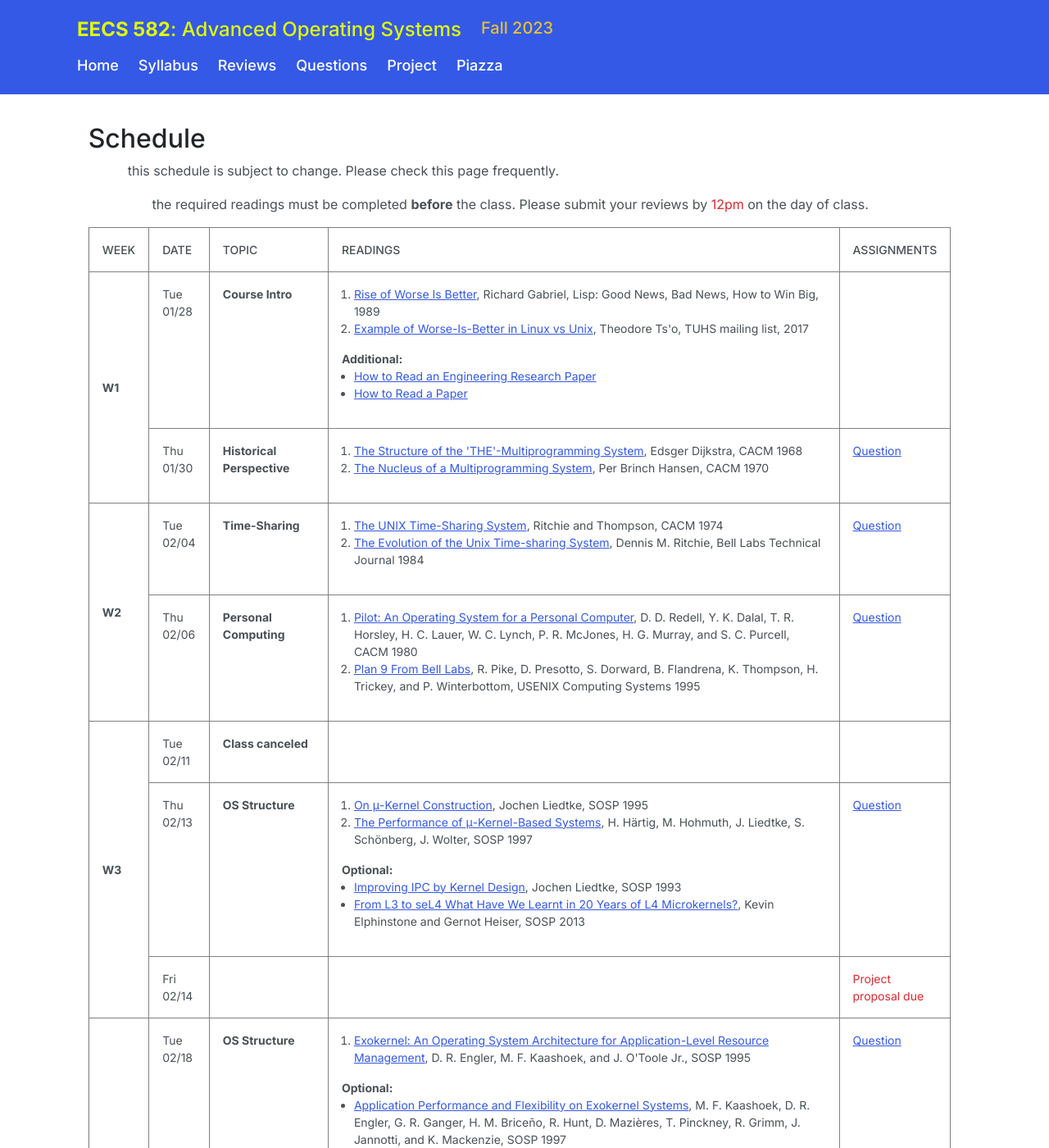
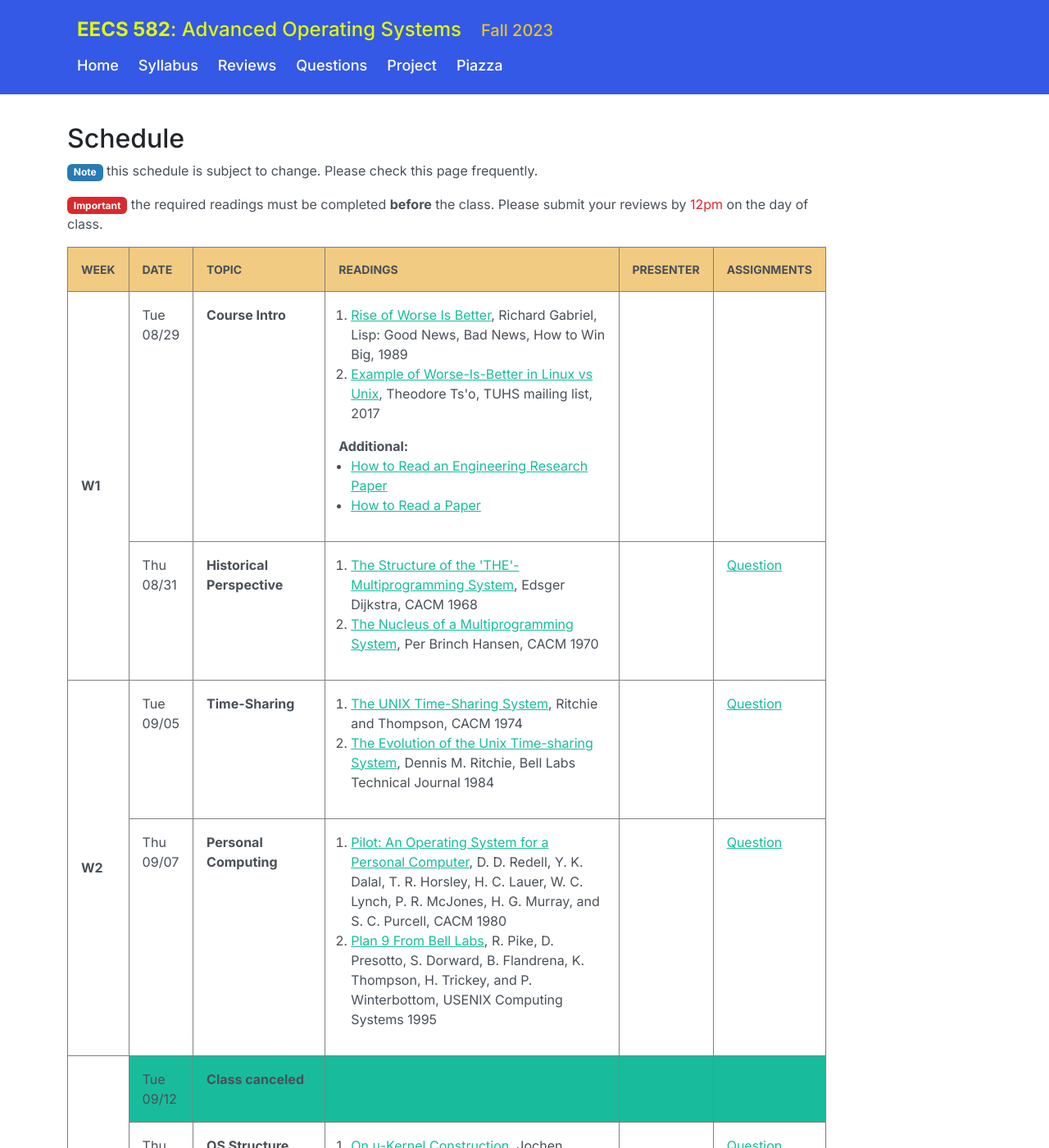
Before and after one commit to eecs582/eecs582.github.io, a Jekyll site: the page built from syllabus.html, in a window 1280 px wide and 1400 px high. Shown: the whole window at 82% size. Built offline with Jekyll 4.4.1, drawn with Linux system fonts in a browser that asks for light colours; some of the changed text lies outside the part shown.

Commit message:
update syllabus dates

```diff
--- a/_includes/banner.html
+++ b/_includes/banner.html
@@ -7,7 +7,7 @@
       <div class="collapse navbar-collapse flex-column" id="navbarMain">
         <div class="navbar-nav me-auto">
           <h4 class="navbar-text pb-0" style="color:#e0fa07;padding-left: var(--bs-navbar-nav-link-padding-x);"><span style="font-weight:bold;">EECS 582</span>: Advanced Operating Systems</h4>
-          <h5 class="navbar-text ps-4 pb-0 ps-2" style="color:#e6C134">Fall 2023</h5>
+          <h5 class="navbar-text ps-4 pb-0" style="color:#e6C134;padding-top:0.7rem;">Fall 2023</h5>
         </div>
         <ul class="navbar-nav me-auto">
           {% for item in site.navigation %}
--- a/_layouts/schedule.html
+++ b/_layouts/schedule.html
@@ -3,15 +3,11 @@
   {% include head.html %}
   <body>
     {% include banner.html %}
-    <div class="container-fluid">
+    <div class="container">
       <div class="row">
-        <div class="col-md-1">
-        </div>
         <div class="col-md-10 body-content">
           {{ content }}
           {% include footer.html %}
-        </div>
-        <div class="col-md-1">
         </div>
       </div>
     </div>
--- a/assets/css/site.css
+++ b/assets/css/site.css
@@ -74,7 +74,21 @@ body {
   padding-top: 130px;
   padding-bottom: 40px;
 }
-
+a {
+  color: #18bc9c;
+}
+.table {
+  font-size: 16px;
+}
+th {
+  font-weight: bold;
+}
+.table>thead>tr>td.info, .table>tbody>tr>td.info, .table>tfoot>tr>td.info, .table>thead>tr>th.info, .table>tbody>tr>th.info, .table>tfoot>tr>th.info, .table>thead>tr.info>td, .table>tbody>tr.info>td, .table>tfoot>tr.info>td, .table>thead>tr.info>th, .table>tbody>tr.info>th, .table>tfoot>tr.info>th {
+    background-color: #f1cb82;
+}
+.table>thead>tr>td.success, .table>tbody>tr>td.success, .table>tfoot>tr>td.success, .table>thead>tr>th.success, .table>tbody>tr>th.success, .table>tfoot>tr>th.success, .table>thead>tr.success>td, .table>tbody>tr.success>td, .table>tfoot>tr.success>td, .table>thead>tr.success>th, .table>tbody>tr.success>th, .table>tfoot>tr.success>th {
+    background-color: #18bc9c;
+}
 .policy dt {
   width: 100px;
   text-align: left;
--- a/syllabus.html
+++ b/syllabus.html
@@ -5,11 +5,11 @@ layout: schedule
 <h2>Schedule</h2>
 
 <p>
-<span class="badge btn-info">Note</span> this schedule is subject to change. Please check this page frequently.
+<span class="badge bg-info">Note</span> this schedule is subject to change. Please check this page frequently.
 </p>
 
 <p>
-<span class="badge btn-danger">Important</span> the required readings must be completed <b>before</b> the class. Please submit your reviews by <span class="text-danger">12pm</span> on the day of class.
+<span class="badge bg-danger">Important</span> the required readings must be completed <b>before</b> the class. Please submit your reviews by <span class="text-danger">12pm</span> on the day of class.
 </p>
 
 <table class="table table-bordered syllabus-table-striped table-hover" id="schedule-table">
@@ -18,14 +18,15 @@ layout: schedule
       <th style="width: 3%">Week</th>
       <th style="width: 7%">Date</th>
       <th style="width: 10%">Topic</th>
-      <th style="width: 70%">Readings</span></th>
+      <th style="width: 60%">Readings</span></th>
+      <th style="width: 10%">Presenter</th>
       <th style="width: 10%">Assignments</th>
     </tr>
   </thead>
   <tbody>
     <tr>
       <td rowspan="2" class="syllabus-week">W1</td>
-      <td>Tue 01/28</td>
+      <td>Tue 08/29</td>
       <td >Course Intro</td>
       <td>
         <ol>
@@ -39,10 +40,11 @@ layout: schedule
         </ul>
       </td>
       <td></td>
+      <td></td>
     </tr>
     <tr>
       <td style="display:none"></td>
-      <td>Thu 01/30</td>
+      <td>Thu 08/31</td>
       <td>Historical Perspective</td>
       <td>
         <ol>
@@ -50,11 +52,12 @@ layout: schedule
           <li><a href="readings/nucleus.pdf">The Nucleus of a Multiprogramming System</a>, Per Brinch Hansen, CACM 1970</li>
         </ol>
       </td>
+      <td></td>
       <td><a href="questions.html#week1-lec2">Question</a></td>
     </tr>
     <tr>
       <td rowspan="2" class="syllabus-week">W2</td>
-      <td>Tue 02/04</td>
+      <td>Tue 09/05</td>
       <td>Time-Sharing</td>
       <td>
         <ol>
@@ -62,11 +65,12 @@ layout: schedule
           <li><a href="readings/unix-evolution.pdf">The Evolution of the Unix Time-sharing System</a>, Dennis M. Ritchie, Bell Labs Technical Journal 1984</li>
         </ol>
       </td>
+      <td></td>
       <td><a href="questions.html#week2-lec1">Question</a></td>
     </tr>
     <tr>
       <td style="display:none"></td>
-      <td>Thu 02/06</td>
+      <td>Thu 09/07</td>
       <td>Personal Computing</td>
       <td>
         <ol>
@@ -74,18 +78,20 @@ layout: schedule
           <li><a href="readings/plan9.pdf">Plan 9 From Bell Labs</a>, R. Pike, D. Presotto, S. Dorward, B. Flandrena, K. Thompson, H. Trickey, and P. Winterbottom, USENIX Computing Systems 1995</li>
         </ol>
       </td>
+      <td></td>
       <td><a href="questions.html#week2-lec2">Question</a></td>
     </tr>
     <tr>
       <td rowspan="3" class="syllabus-week">W3</td>
-      <td class="success">Tue 02/11</td>
+      <td class="success">Tue 09/12</td>
       <td class="success">Class canceled</td>
+      <td class="success"></td>
       <td class="success"></td>
       <td class="success"></td>
     </tr>
     <tr>
       <td style="display:none"></td>
-      <td>Thu 02/13</td>
+      <td>Thu 09/14</td>
       <td>OS Structure</td>
       <td>
         <ol>
@@ -98,18 +104,20 @@ layout: schedule
           <li><a href="readings/l3-20years.pdf">From L3 to seL4 What Have We Learnt in 20 Years of L4 Microkernels?</a>, Kevin Elphinstone and Gernot Heiser, SOSP 2013</li>
         </ul>
       </td>
+      <td></td>
       <td><a href="questions.html#week3-lec2">Question</a></td>
     </tr>
     <tr>
       <td style="display:none"></td>
-      <td>Fri 02/14</td>
+      <td>Fri 09/15</td>
+      <td></td>
       <td></td>
       <td></td>
       <td><span class="text-danger">Project proposal due</span></td>
     </tr>
     <tr>
       <td rowspan="2" class="syllabus-week">W4</td>
-      <td>Tue 02/18</td>
+      <td>Tue 09/19</td>
       <td>OS Structure</td>
       <td>
         <ol>
@@ -120,11 +128,12 @@ layout: schedule
           <li><a href="readings/exokernel-app.pdf">Application Performance and Flexibility on Exokernel Systems</a>, M. F. Kaashoek, D. R. Engler, G. R. Ganger, H. M. Briceño, R. Hunt, D. Mazières, T. Pinckney, R. Grimm, J. Jannotti, and K. Mackenzie, SOSP 1997</li>
         </ul>
       </td>
+      <td></td>
       <td><a href="questions.html#week4-lec1">Question</a></td>
     </tr>
     <tr>
       <td style="display:none"></td>
-      <td>Thu 02/20</td>
+      <td>Thu 09/21</td>
       <td>OS Structure</td>
       <td>
         <ol>
@@ -136,18 +145,20 @@ layout: schedule
           <li><a href="readings/singularity-language.pdf">Language Support for Fast and Reliable Message-based Communication in Singularity OS</a>, M. Fähndrich, M. Aiken, C. Hawblitzel, O. Hodson, G. Hunt, J. R. Larus, and S. Levi, EuroSys 2006</li>
         </ul>
       </td>
+      <td></td>
       <td><a href="questions.html#week4-lec2">Question</a></td>
     </tr>
     <tr>
       <td rowspan="2" class="syllabus-week">W5</td>
-      <td class="success">Tue 02/25</td>
+      <td class="success">Tue 09/26</td>
       <td class="success">Class canceled</td>
+      <td class="success"></td>
       <td class="success"></td>
       <td class="success"></td>
     </tr>
     <tr>
       <td style="display:none"></td>
-      <td>Thu 02/27</td>
+      <td>Thu 09/28</td>
       <td>Virtual Memory</td>
       <td>
         <ol>
@@ -155,11 +166,12 @@ layout: schedule
           <li><a href="readings/mach-vm.pdf">Machine-Independent Virtual Memory Management for Paged Uniprocessor and Multiprocessor Architectures</a>, R. Rashid, A. Tevanian, M. Young, D. Golub, R. Baronn, D. Black, W. Bolosky, and J. Chew, ASPLOS 1987</li>
         </ol>
       </td>
+      <td></td>
       <td><a href="questions.html#week5-lec2">Question</a></td>
     </tr>
     <tr>
       <td rowspan="2" class="syllabus-week">W6</td>
-      <td>Tue 03/03</td>
+      <td>Tue 10/03</td>
       <td>Scheduling</td>
       <td>
         <ol>
@@ -172,11 +184,12 @@ layout: schedule
           <li><a href="readings/stride-scheduling.pdf">Stride Scheduling: Deterministic Proportional-Share Resource Management</a>, Carl A. Waldspurger and William E. Weihl, MIT Technical Report, 1995</li>
         </ul>
       </td>
+      <td></td>
       <td><a href="questions.html#week6-lec1">Question</a></td>
     </tr>
     <tr>
       <td style="display:none"></td>
-      <td>Thu 03/05</td>
+      <td>Thu 10/05</td>
       <td>Synchronization</td>
       <td>
         <ol>
@@ -189,11 +202,12 @@ layout: schedule
           <li><a href="readings/rcu.pdf">Read Copy Update</a>, P. E. McKenney, D. Sarma, A. Arcangeli, A. Kleen, O. Krieger, and R. Russell, OLS 2002</li>
         </ul>
       </td>
+      <td></td>
       <td><a href="questions.html#week6-lec2">Question</a></td>
     </tr>
     <tr>
       <td rowspan="2" class="syllabus-week">W7</td>
-      <td>Tue 03/10</td>
+      <td>Tue 10/10</td>
       <td>File System</td>
       <td>
         <ol>
@@ -201,11 +215,12 @@ layout: schedule
           <li><a href="readings/lfs.pdf">The Design and Implementation of a Log-Structured File System</a>, Mendel Rosenblum and John K. Ousterhout, SOSP 1991</li>
         </ol>
       </td>
+      <td></td>
       <td><a href="questions.html#week7-lec1">Question</a></td>
     </tr>
     <tr>
       <td style="display:none"></td>
-      <td>Thu 03/12</td>
+      <td>Thu 10/12</td>
       <td>File System</td>
       <td>
         <ol>
@@ -217,32 +232,36 @@ layout: schedule
           <li><a href="readings/rio-vista.pdf">Free Transactions with Rio Vista</a>, David E. Lowell and Peter M. Chen, SOSP 1997</li>
         </ul>
       </td>
+      <td></td>
       <td><a href="questions.html#week7-lec2">Question</a></td>
     </tr>
-    <tr class="success">
+    <tr>
       <td rowspan="2" class="syllabus-week">W8</td>
-      <td>Tue 03/17</td>
-      <td>Spring Break</td>
+      <td class="success">Tue 10/17</td>
+      <td class="success">Fall Break</td>
+      <td class="success"></td>
+      <td class="success"></td>
+      <td class="success"></td>
+    </tr>
+    <tr>
+      <td style="display:none"></td>
+      <td>Thu 10/19</td>
       <td></td>
       <td></td>
-    </tr>
-    <tr class="success">
-      <td style="display:none"></td>
-      <td>Thu 03/19</td>
-      <td>Spring Break</td>
       <td></td>
       <td></td>
     </tr>
     <tr>
       <td rowspan="3" class="syllabus-week">W9</td>
-      <td>Tue 03/24</td>
+      <td>Tue 10/24</td>
       <td>File System</td>
       <td>Continue LFS and soft updates</td>
+      <td></td>
       <td></td>
     </tr>
     <tr>
       <td style="display:none"></td>
-      <td>Thu 03/26</td>
+      <td>Thu 10/26</td>
       <td>Multi-core & Scalability</td>
       <td>
         <ol>
@@ -250,18 +269,20 @@ layout: schedule
           <li><a href="readings/corey.pdf">Corey: An Operating System for Many Cores</a>, S. Boyd-Wickizer, H. Chen, R. Chen, Y. Mao, M. F. Kaashoek, R. Morris, A. Pesterev, L. Stein, M. Wu, Y. Dai, Y. Zhang, and Z. Zhang, OSDI 2008</li>
         </ol>
       </td>
+      <td></td>
       <td><a href="questions.html#week9-lec2">Question</a></td>
     </tr>
     <tr>
       <td  style="display:none"></td>
-      <td>Sun 03/29</td>
+      <td>Sun 10/29</td>
+      <td></td>
       <td></td>
       <td></td>
       <td><span class="text-danger">Project checkpoint due</span></td>
     </tr>
     <tr>
       <td rowspan="2" class="syllabus-week">W10</td>
-      <td>Tue 03/31</td>
+      <td>Tue 10/31</td>
       <td>Virtual Machines</td>
       <td>
         <ol>
@@ -273,11 +294,12 @@ layout: schedule
           <li><a href="readings/disco.pdf">Disco: Running Commodity Operating Systems on Scalable Multiprocessors</a>, E. Bugnion, S. Devine, and M. Rosenblum, SOSP 1997</li>
         </ul>
       </td>
+      <td></td>
       <td><a href="questions.html#week10-lec1">Question</a></td>
     </tr>
     <tr>
       <td style="display:none"></td>
-      <td>Thu 04/02</td>
+      <td>Thu 11/02</td>
       <td>Distribution</td>
       <td>
         <ol>
@@ -289,11 +311,12 @@ layout: schedule
           <li><a href="https://web.stanford.edu/~ouster/cgi-bin/spriteRetrospective.php">A Brief Retrospective on the Sprite Network Operating System</a>, J. K. Ousterhout</li>
         </ul>
       </td>
+      <td></td>
       <td><a href="questions.html#week10-lec2">Question</a></td>
     </tr>
     <tr>
       <td rowspan="2" class="syllabus-week">W11</td>
-      <td>Tue 04/07</td>
+      <td>Tue 11/07</td>
       <td>Reliability</td>
       <td>
         <ol>
@@ -305,11 +328,12 @@ layout: schedule
           <li><a href="readings/bugs-realworld.pdf">A Few Billion Lines of Code Later: Using Static Analysis to Find Bugs in the Real World</a>, A. Bessey, K. Block, B. Chelf, A. Chou, B. Fulton, S. Hallem, C. Henri-Gros, A. Kamsky, S. McPeak, and D. Engler, CACM 2010</li>
         </ul>
       </td>
+      <td></td>
       <td><a href="questions.html#week11-lec1">Question</a></td>
     </tr>
     <tr>
       <td style="display:none"></td>
-      <td>Thu 04/09</td>
+      <td>Thu 11/09</td>
       <td>Formal Verification</td>
       <td>
         <ol>
@@ -321,11 +345,12 @@ layout: schedule
           <li><a href="readings/yggdrasil.pdf">Push-Button Verification of File Systems via Crash Refinement</a>, H. Sigurbjarnarson, J. Bornholt, E. Torlak, and X. Wang, OSDI 2016</li>
         </ul>
       </td>
+      <td></td>
       <td><a href="#">Question</a></td>
     </tr>
     <tr>
       <td rowspan="2" class="syllabus-week">W12</td>
-      <td>Tue 04/14</td>
+      <td>Tue 11/14</td>
       <td>Security</td>
       <td>
         <ol>
@@ -337,11 +362,12 @@ layout: schedule
           <li><a href="readings/trust.pdf">Reflections on Trusting Trust</a>, Ken Thompson, CACM 1984</li>
         </ul>
       </td>
+      <td></td>
       <td><a href="#">Question</a></td>
     </tr>
     <tr>
       <td style="display:none"></td>
-      <td>Thu 04/16</td>
+      <td>Thu 11/16</td>
       <td>Lightweight Virtualization</td>
       <td>
         <ol>
@@ -353,11 +379,12 @@ layout: schedule
           <li><a href="readings/container.pdf">Container-based Operating System Virtualization: A Scalable, High-performance Alternative to Hypervisors</a>, S. Soltesz, H. Pötzl, M. E. Fiuczynski, A. Bavier and L. Peterson, EuroSys 2007</li>
         </ul>
       </td>
+      <td></td>
       <td><a href="#">Question</a></td>
     </tr>
     <tr>
       <td rowspan="2" class="syllabus-week">W13</td>
-      <td>Tue 04/21</td>
+      <td>Tue 11/21</td>
       <td>Data Center</td>
       <td>
         <ol>
@@ -365,11 +392,12 @@ layout: schedule
           <li><a href="readings/ix.pdf">IX: A Protected Dataplane Operating System for High Throughput and Low Latency</a>, A. Belay, G. Prekas, A. Klimovic, S. Grossman, C. Kozyrakis, and E. Bugnion, OSDI 2014</li>
         </ol>
       </td>
+      <td></td>
       <td><a href="#">Question</a></td>
     </tr>
     <tr>
       <td style="display:none"></td>
-      <td>Thu 04/23</td>
+      <td>Thu 11/23</td>
       <td>Serverless</td>
       <td>
         <ol>
@@ -381,12 +409,13 @@ layout: schedule
           <li><a href="https://lwn.net/Articles/775736">The Firecracker Virtual Machine Monitor</a>, Azhar Desai, Linux Weekly News 2019</li>
         </ul>
       </td>
+      <td></td>
       <td><a href="#">Question</a></td>
     </tr>
     <tr>
       <td rowspan="2" class="syllabus-week">W14</td>
-      <td>Tue 04/28</td>
-      <td>Last Lecture: <br/>Design Principles</td>
+      <td>Tue 11/28</td>
+      <td>Design Principles</td>
       <td>
         <ol>
           <li><a href="readings/end2end.pdf">End-to-End Arguments in System Design</a>, J. H. Saltzer, D. P. Reed, and D. D. Clark, ACM TOCS 1984</li>
@@ -394,22 +423,32 @@ layout: schedule
           <li><a href="readings/design-hints.pdf">Hints for Computer System Design</a>, Butler Lampson, SOSP 1983</li>
         </ol>
       </td>
+      <td></td>
       <td><a href="week14-lec1">Question</a></td>
     </tr>
     <tr class="warning">
       <td style="display:none"></td>
-      <td>Thu 04/30</td>
+      <td>Thu 11/30</td>
+      <td></td>
+      <td></td>
+      <td></td>
+      <td></td>
+    </tr>
+    <tr>
+      <td rowspan="2" class="syllabus-week">W15</td>
+      <td>Tue 12/05</td>
       <td>Project Presentations</td>
       <td>In-class presentations</td>
+      <td></td>
       <td>Project report due</td>
     </tr>
-    <tr>
-      <td class="syllabus-week">W15</td>
-      <td>Mon 05/04</td>
+    <tr class="warning">
+      <td style="display:none"></td>
       <td></td>
-      <td>
-      </td>
-      <td><span class="text-danger">Final project report due</span></td>
+      <td></td>
+      <td></td>
+      <td></td>
+      <td></td>
     </tr>
   </tbody>
 </table>
```
